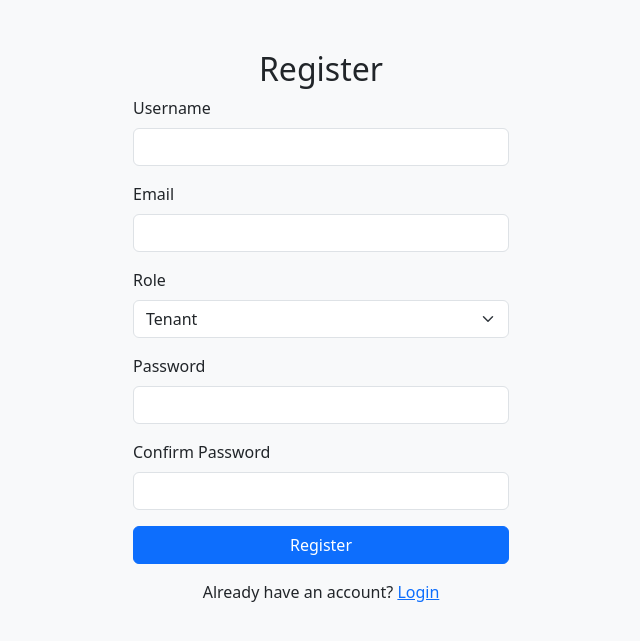
After one commit to andarie1/property_rentals, a Django app: page /auth/ in a window 1280 px wide. The commit adds this page. Shown: the top 641 px of the page, without its empty margins (319-959 px from the left). Run offline with Django 5.2, Linux system fonts and the light colour scheme; parts of the project's set-up code (start-up, migrations or seed data) failed here and were passed over.

Commit message:
Working on users auth + html add + env update

```diff
--- a/listings/urls.py
+++ b/listings/urls.py
@@ -1,14 +1,29 @@
-from django.urls import path
-from . import views
+from django.urls import path, include
+from rest_framework.routers import DefaultRouter
+from .views import (
+    ListingViewSet, home, listing_list, listing_detail, create_listing, login_register, logout_view
+)
+from rest_framework_simplejwt.views import TokenObtainPairView, TokenRefreshView, TokenVerifyView
+
+router = DefaultRouter()
+router.register(r'listings', ListingViewSet)  # API
 
 urlpatterns = [
-    path('', views.home, name='home'),
-    path('listings/', views.listing_list, name='listing_list'),
-    path('listings/<int:id>/', views.listing_detail, name='listing_detail'),
-    path('about/', views.about_us, name='about_us'),
-    path('contact/', views.contact_us, name='contact_us'),
-    path('login_register/', views.login_register, name='login_register'),
-    path('register/', views.register, name='register'),
-    path('login/', views.login_view, name='login'),
-    path('logout/', views.logout_view, name='logout'),
+    # Основные маршруты
+    path('', home, name='home'),
+    path('listings/', listing_list, name='listing_list'),
+    path('listings/<int:id>/', listing_detail, name='listing_detail'),
+    path('listings/create/', create_listing, name='create_listing'),
+
+    # Аутентификация через шаблон
+    path('auth/', login_register, name='login_register'),
+    path('logout/', logout_view, name='logout'),
+
+    # API
+    path('api/', include(router.urls)),
+
+    # JWT авторизация
+    path('api/token/', TokenObtainPairView.as_view(), name='token_obtain_pair'),
+    path('api/token/refresh/', TokenRefreshView.as_view(), name='token_refresh'),
+    path('api/token/verify/', TokenVerifyView.as_view(), name='token_verify'),
 ]
--- a/listings/views.py
+++ b/listings/views.py
@@ -1,63 +1,72 @@
-from django.shortcuts import get_object_or_404
-from rest_framework import viewsets, permissions
-from rest_framework.response import Response
-from rest_framework.decorators import action
 from django.contrib.auth import login, logout
+from django.contrib.auth.decorators import login_required
+from django.shortcuts import render, redirect
+from django.http import HttpResponseForbidden
 from django.contrib.auth.forms import UserCreationForm, AuthenticationForm
-from .models import Listing, ListingView
-from .serializers import ListingSerializer, UserSerializer
-
+from rest_framework import viewsets
+from .models import Listing
+from .serializers import ListingSerializer
+from rest_framework.permissions import IsAuthenticated
 
 class ListingViewSet(viewsets.ModelViewSet):
     queryset = Listing.objects.all()
     serializer_class = ListingSerializer
-    permission_classes = [permissions.IsAuthenticatedOrReadOnly]
+    permission_classes = [IsAuthenticated]
 
-    def perform_create(self, serializer):
-        if self.request.user.role != 'landlord':
-            return Response({'error': 'Only landlords can create listings.'}, status=403)
-        serializer.save(owner=self.request.user)
+def home(request):
+    return render(request, 'home.html')
 
-    def perform_update(self, serializer):
-        listing = self.get_object()
-        if listing.owner != self.request.user:
-            return Response({'error': 'You can only edit your own listings.'}, status=403)
-        serializer.save()
-
-    def perform_destroy(self, instance):
-        if instance.owner != self.request.user:
-            return Response({'error': 'You can only delete your own listings.'}, status=403)
-        instance.delete()
-
-    @action(detail=True, methods=['post'])
-    def record_view(self, request, pk=None):
-        listing = self.get_object()
-        if request.user.is_authenticated:
-            ListingView.objects.create(user=request.user, listing=listing)
-        return Response({'message': 'View recorded'})
-
-
-class RegisterViewSet(viewsets.ViewSet):
-    def create(self, request):
-        form = UserCreationForm(request.data)
+def register(request):
+    if request.method == 'POST':
+        form = UserCreationForm(request.POST)
         if form.is_valid():
             user = form.save()
-            login(request, user)
-            return Response(UserSerializer(user).data)
-        return Response(form.errors, status=400)
+            login(request, user)  # Автоматический вход после регистрации
+            return redirect('/listings')  # Перенаправляем на listings
+    else:
+        form = UserCreationForm()
+    return render(request, 'register.html', {'form': form})
 
+def login_register(request):
+    """Обработчик для страницы входа и регистрации"""
 
-class LoginViewSet(viewsets.ViewSet):
-    def create(self, request):
-        form = AuthenticationForm(request, data=request.data)
-        if form.is_valid():
-            user = form.get_user()
-            login(request, user)
-            return Response(UserSerializer(user).data)
-        return Response(form.errors, status=400)
+    if request.method == 'POST':
+        if 'register' in request.POST:  # Пользователь нажал "Зарегистрироваться"
+            form = UserCreationForm(request.POST)
+            if form.is_valid():
+                user = form.save()
+                login(request, user)
+                return redirect('home')  # Перенаправляем на главную страницу
+        elif 'login' in request.POST:  # Пользователь нажал "Войти"
+            form = AuthenticationForm(request, data=request.POST)
+            if form.is_valid():
+                user = form.get_user()
+                login(request, user)
+                return redirect('home')
 
+    return render(request, 'auth.html', {'register_form': UserCreationForm(), 'login_form': AuthenticationForm()})
 
-class LogoutViewSet(viewsets.ViewSet):
-    def create(self, request):
-        logout(request)
-        return Response({'message': 'Logged out successfully'})
+def logout_view(request):
+    """Выход пользователя"""
+    logout(request)
+    return redirect('home')
+
+@login_required
+def listing_list(request):
+    listings = Listing.objects.all()
+    return render(request, 'listings.html', {'listings': listings})
+
+@login_required
+def listing_detail(request, id):
+    listing = Listing.objects.get(id=id)
+    return render(request, 'listing_detail.html', {'listing': listing})
+
+@login_required
+def create_listing(request):
+    if not hasattr(request.user, 'role') or request.user.role != 'landlord':
+        return HttpResponseForbidden("Only landlords can create listings.")
+    return render(request, 'create_listing.html')
+
+@login_required
+def my_account(request):
+    return render(request, 'my_account.html', {'user': request.user})
--- a/rental_system/urls.py
+++ b/rental_system/urls.py
@@ -1,14 +1,20 @@
+from django.conf import settings
+from django.conf.urls.static import static
 from django.contrib import admin
 from django.urls import path, include
-from django.conf import settings
-from django.conf.urls.static import static
-from rest_framework.routers import DefaultRouter
-from listings.views import ListingViewSet
-
-router = DefaultRouter()
-router.register(r'listings', ListingViewSet)
+from django.views.generic import TemplateView
+from listings.views import register, my_account
 
 urlpatterns = [
     path('admin/', admin.site.urls),
-    path('api/', include(router.urls)),
+
+    path('', TemplateView.as_view(template_name="home.html"), name='home'),
+    path('listings/', TemplateView.as_view(template_name="listings.html"), name='listings'),
+    path('my_account/', my_account, name='my_account'),
+
+    # Исправленный доступ к Login / Register
+    path('login/', TemplateView.as_view(template_name="login.html"), name='login'),
+    path('register/', register, name='register'),
+
+    path('', include('listings.urls')),
 ] + static(settings.MEDIA_URL, document_root=settings.MEDIA_ROOT)
--- /dev/null
+++ b/templates/auth.html
@@ -0,0 +1,82 @@
+<!DOCTYPE html>
+<html lang="en">
+<head>
+    <meta charset="UTF-8">
+    <meta name="viewport" content="width=device-width, initial-scale=1.0">
+    <title>Login / Register</title>
+    <link rel="stylesheet" href="https://cdn.jsdelivr.net/npm/bootstrap@5.3.0/dist/css/bootstrap.min.css">
+    <style>
+        body {
+            background-color: #f8f9fa;
+        }
+        .container {
+            max-width: 400px;
+            margin-top: 50px;
+        }
+        .toggle-btn {
+            cursor: pointer;
+        }
+    </style>
+</head>
+<body>
+    <div class="container">
+        <h2 class="text-center" id="form-title">Register</h2>
+        <form id="auth-form" method="post">
+            {% csrf_token %}
+
+            <div id="register-fields">
+                <div class="mb-3">
+                    <label for="username" class="form-label">Username</label>
+                    <input type="text" class="form-control" name="username" required>
+                </div>
+                <div class="mb-3">
+                    <label for="email" class="form-label">Email</label>
+                    <input type="email" class="form-control" name="email" required>
+                </div>
+                <div class="mb-3">
+                    <label class="form-label">Role</label>
+                    <select class="form-select" name="role">
+                        <option value="tenant">Tenant</option>
+                        <option value="landlord">Landlord</option>
+                    </select>
+                </div>
+            </div>
+
+            <div class="mb-3">
+                <label for="password" class="form-label">Password</label>
+                <input type="password" class="form-control" name="password" required>
+            </div>
+            <div class="mb-3" id="confirm-password-field">
+                <label for="confirm-password" class="form-label">Confirm Password</label>
+                <input type="password" class="form-control" name="confirm_password" required>
+            </div>
+            <button type="submit" class="btn btn-primary w-100" id="submit-btn">Register</button>
+        </form>
+        <p class="text-center mt-3 toggle-btn">Already have an account? <a href="#" id="toggle-form">Login</a></p>
+    </div>
+
+    <script>
+        document.getElementById("toggle-form").addEventListener("click", function(event) {
+            event.preventDefault();
+            let title = document.getElementById("form-title");
+            let submitBtn = document.getElementById("submit-btn");
+            let registerFields = document.getElementById("register-fields");
+            let confirmPasswordField = document.getElementById("confirm-password-field");
+
+            if (title.innerText === "Register") {
+                title.innerText = "Login";
+                submitBtn.innerText = "Login";
+                registerFields.style.display = "none";
+                confirmPasswordField.style.display = "none";
+                this.innerHTML = "Don't have an account? <a href='#'>Register</a>";
+            } else {
+                title.innerText = "Register";
+                submitBtn.innerText = "Register";
+                registerFields.style.display = "block";
+                confirmPasswordField.style.display = "block";
+                this.innerHTML = "Already have an account? <a href='#'>Login</a>";
+            }
+        });
+    </script>
+</body>
+</html>
```
Also changed, not shown: rental_system/settings.py (+30 -14 lines), templates/create_listing.html (added, +26 -0 lines), templates/listings.html (+48 -26 lines), templates/register.html (+10 -6 lines), db.sqlite3, rental_system/db.sqlite3 (added).
